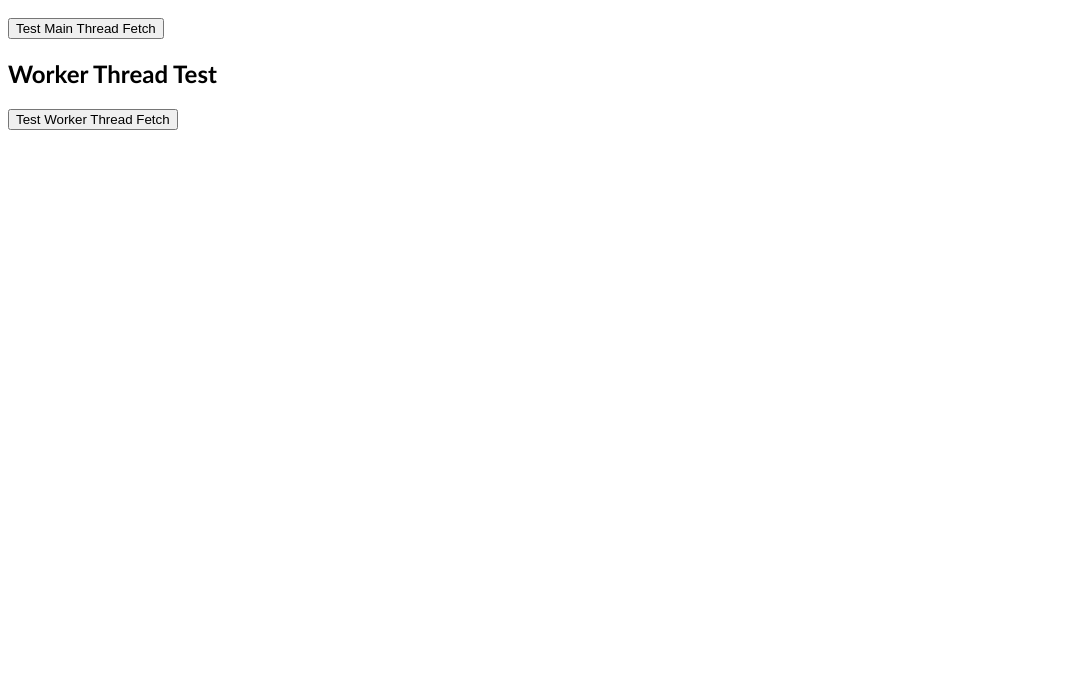
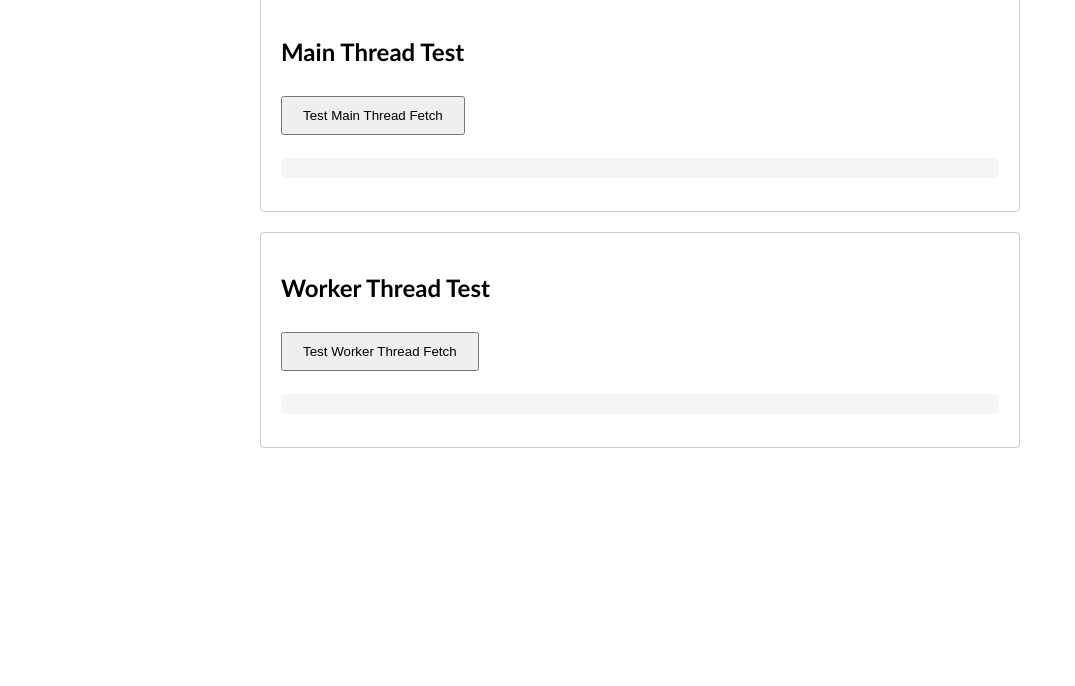
Before and after one commit to eimwe/js-web-workers-drill, a website: page src/index.html in a window 1280 px wide. Shown: the part 114-800 px from the top of the page, without its empty margins (0-1075 px from the left). Drawn offline with nearby package versions, Linux system fonts and the light colour scheme; files that its build step writes are made by us from their sources.

Commit message:
Updated style rules

```diff
--- a/src/styles/main.scss
+++ b/src/styles/main.scss
@@ -13,35 +13,27 @@ body {
   font: 1em "Calibri", sans-serif;
 }
 
-.wrapper {
-  max-width: 1374px;
-  margin-inline: auto;
+.container {
+  max-width: 800px;
+  margin: 0 auto;
+  padding: 20px;
 }
 
-#image-uploader {
-  display: flex;
-  align-items: center;
-  min-height: 12ch;
-  padding: 2em;
-  margin-block-end: 1em;
-  background-color: #ededed;
+.test-section {
+  margin: 20px 0;
+  padding: 20px;
+  border: 1px solid #ccc;
+  border-radius: 4px;
 }
 
-#loader {
-  display: none;
+pre {
+  background: #f5f5f5;
+  padding: 10px;
+  border-radius: 4px;
+  white-space: pre-wrap;
 }
 
-#loader.visible {
-  display: inline;
+button {
+  padding: 10px 20px;
+  margin: 10px 0;
 }
-
-.output-image {
-  max-width: 300px;
-  object-fit: cover;
-}
-
-.image-wrapper {
-  display: flex;
-  gap: 1em;
-  align-items: baseline;
-}
```
